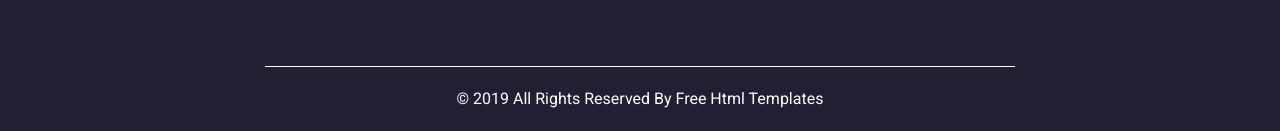
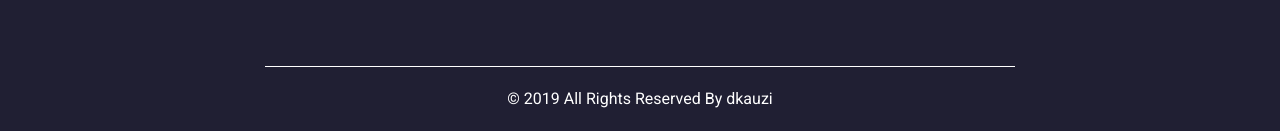
Before and after one commit to dkauzi/dkauzi.github.io, a plain HTML site: page service.html in a window 1280 px wide. Shown: the part 1398-1529 px from the top of the page. Drawn offline with nearby package versions, Linux system fonts and the light colour scheme.

Commit message:
Update service.html

```diff
--- a/service.html
+++ b/service.html
@@ -370,7 +370,7 @@
   <footer class="container-fluid footer_section">
     <p>
       &copy; 2019 All Rights Reserved By
-      <a href="https://html.design/">Free Html Templates</a>
+       <a href="https://dkauzi.github.io/">dkauzi</a>
     </p>
   </footer>
   <!-- footer section -->
```
